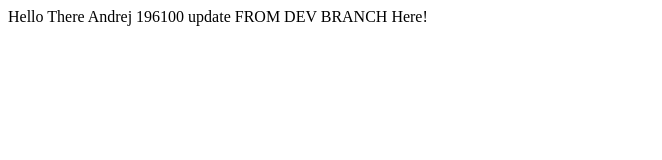
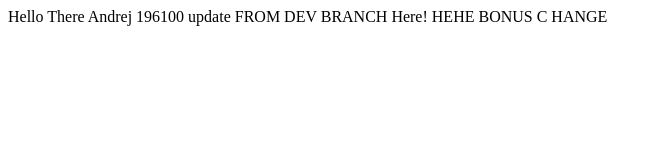
Before and after one commit to DrejSamurai/KIII_Homework4, a plain HTML site: page index.html in a window 1280 px wide. Shown: the whole page, without its empty margins (0-662 px from the left). Drawn offline with Linux system fonts and the light colour scheme.

Commit message:
Dev only 2

```diff
--- a/index.html
+++ b/index.html
@@ -1 +1 @@
-<p>Hello There Andrej 196100 update FROM DEV BRANCH Here!</p>
+<p>Hello There Andrej 196100 update FROM DEV BRANCH Here! HEHE BONUS C HANGE</p>
```
